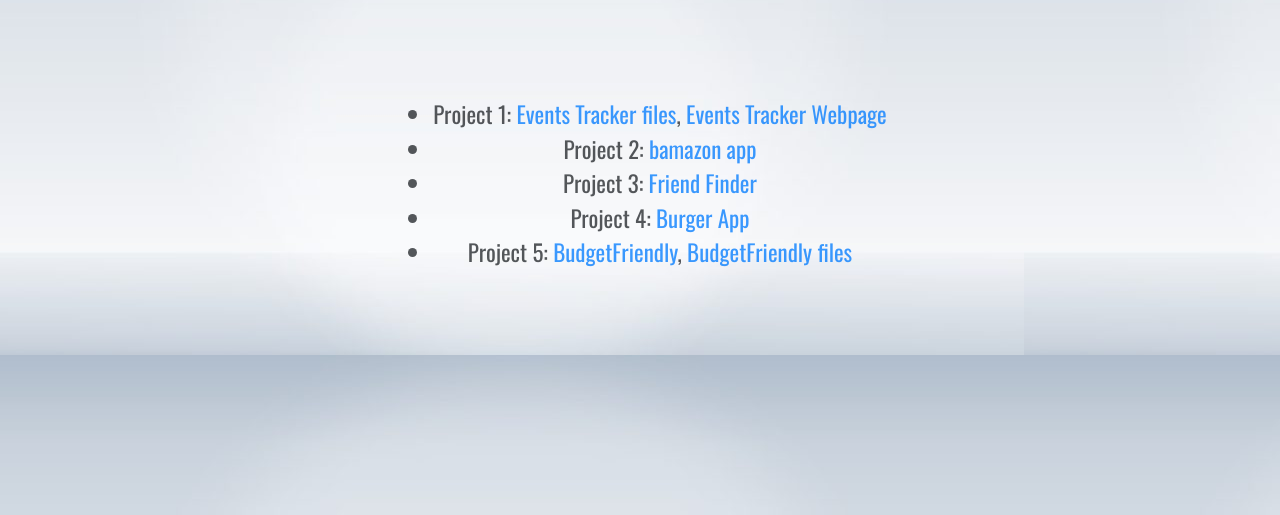
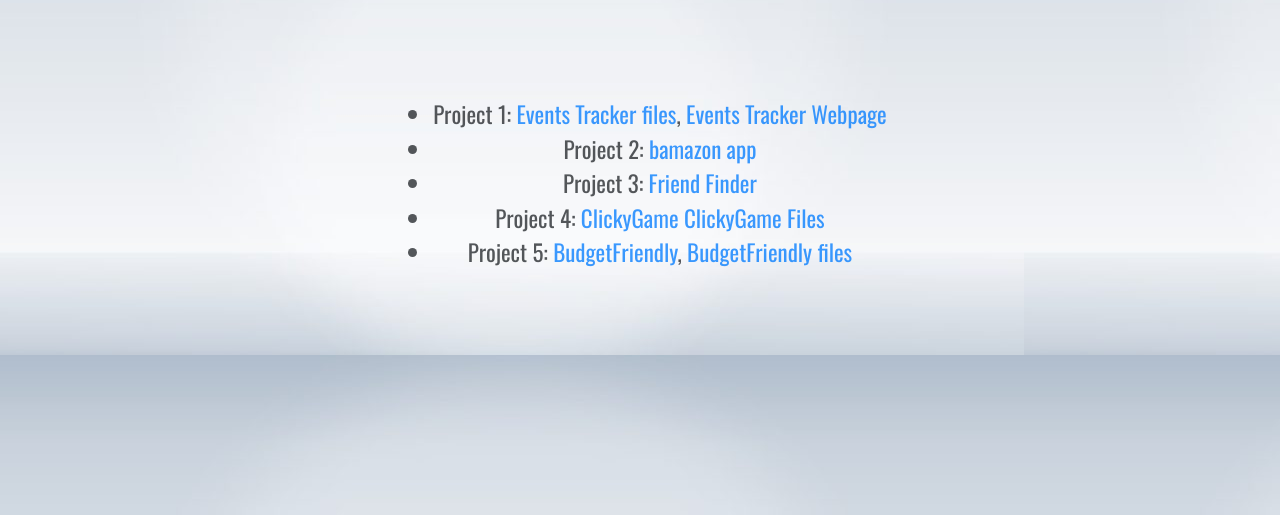
Before and after one commit to Developer994/Assignment8, a plain HTML site: page index.html in a window 1280 px wide. Both pictures are taken after a click on the button "My Projects". Shown: the part 285-800 px from the top of the page. Drawn offline with nearby package versions, Linux system fonts and the light colour scheme.

Commit message:
Added the 'ClickyGame' app to the list of projects.

```diff
--- a/index.html
+++ b/index.html
@@ -62,8 +62,9 @@
                             app</a></li>
                     <li>Project 3: <a href="https://safe-sierra-81909.herokuapp.com/" target="_blank"> Friend
                             Finder</a></li>
-                    <li>Project 4: <a href="https://lit-badlands-53514.herokuapp.com/" target="_blank"> Burger
-                            App</a></li>
+                    <li>Project 4: <a href="https://developer994.github.io/ClickyGame/" target="_blank">
+                            ClickyGame</a><a href="https://github.com/Developer994/ClickyGame"> ClickyGame Files</a>
+                    </li>
                     <li>Project 5: <a href="https://vast-beach-77916.herokuapp.com/" target="blank">BudgetFriendly</a>,
                         <a href="https://github.com/Developer994/BudgetFriendly" target="blank">BudgetFriendly
                             files</a>
```
